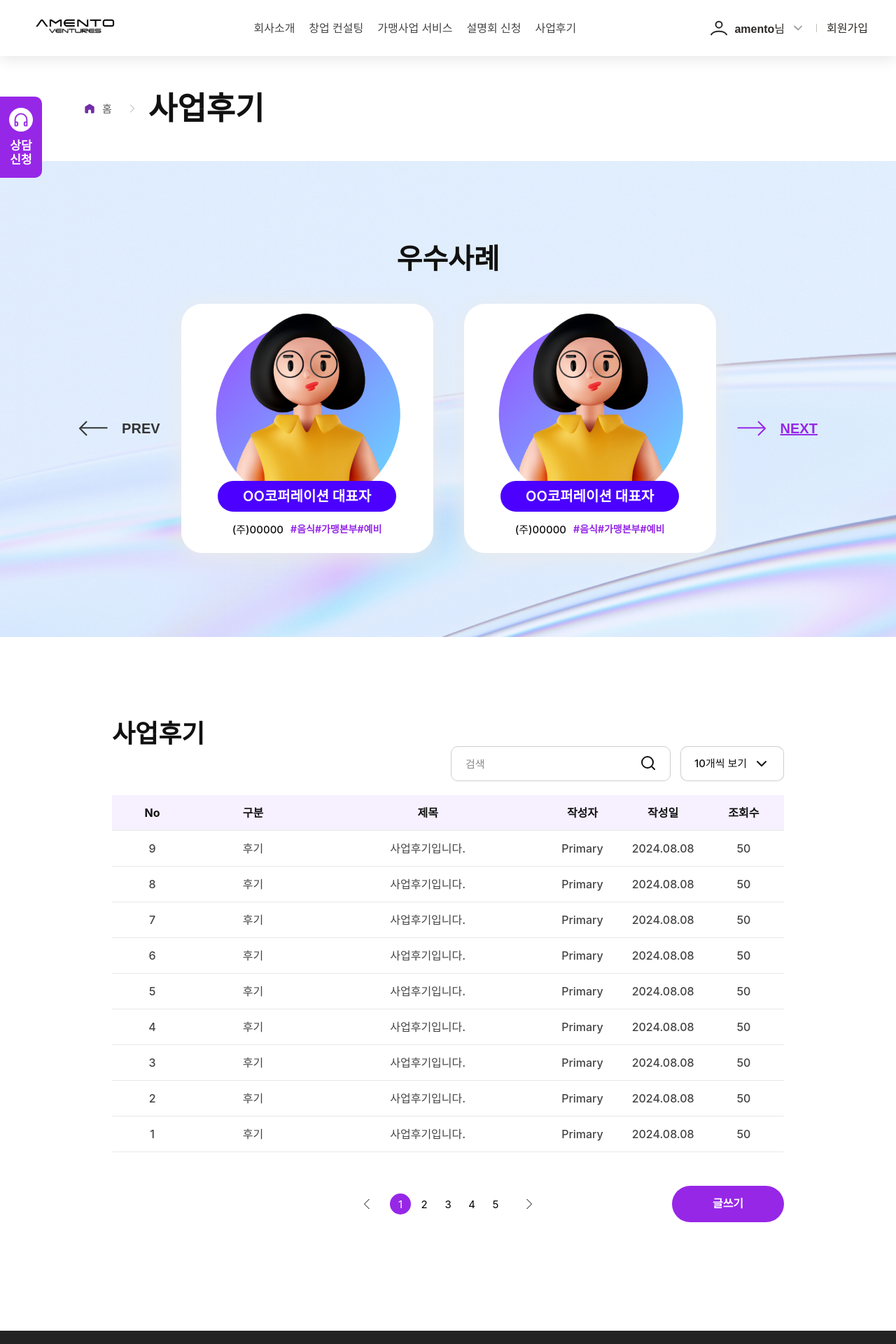
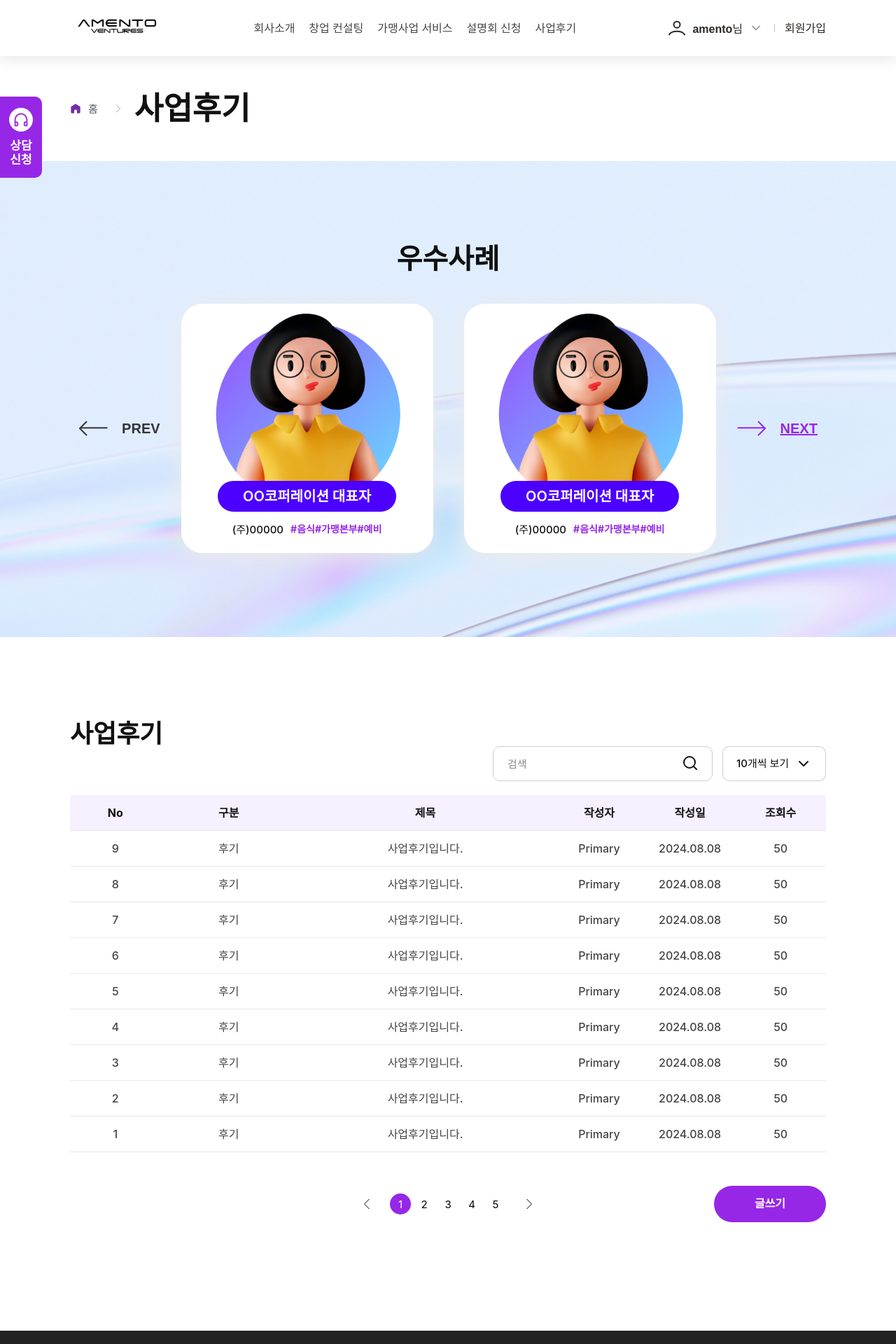
Before and after one commit to kimyeji89/amento, a React (Create React App) app: page /businessReview2 in a window 1280 px wide. Shown: the top 1920 px of the page at 70% size. Built offline with nearby package versions, Linux system fonts and the light colour scheme; a web font is replaced by a local one.

Commit message:
[MOD] 헤더 반응형

```diff
--- a/src/components/table/TablePageWrap.jsx
+++ b/src/components/table/TablePageWrap.jsx
@@ -37,14 +37,18 @@ export function TablePageWrapTypeB({ children }) {
   const ctn = css`
     box-sizing: border-box;
     padding: 120px 210px 176px;
+
+    @media (max-width: 1520px) {
+      padding: 120px 140px 170px;
+    }
     @media (max-width: 1280px) {
-      padding: 120px 160px 166px;
+      padding: 120px 100px 166px;
     }
     @media (max-width: 1024px) {
-      padding: 100px 100px 176px 100px;
+      padding: 100px 65px 176px 65px;
     }
-    @media (max-width: 767px) {
-      padding: 80px 80px 156px 80px;
+    @media (max-width: 768px) {
+      padding: 80px 40px 156px 40px;
     }
     @media (max-width: 375px) {
       padding: 34px 20px 267px 20px;
--- a/src/components/ui/Header.jsx
+++ b/src/components/ui/Header.jsx
@@ -271,19 +271,53 @@ const header = css`
   height: 90px;
   box-shadow: 0px 4px 20px 0px #0000001a;
   background-color: var(--white);
-  @media (max-width: 1919px) {
+  padding: 0 210px;
+  box-sizing: border-box;
+
+
+  // @media (max-width: 1919px) {
+  //   box-sizing: border-box;
+  //   padding: 0 40px;
+  // }
+  // @media (max-width: 1280px) {
+  //   height: 80px;
+  // }
+  // @media (max-width: 1024px) {
+  //   height: 70px;
+  // }
+  // @media (max-width: 767px) {
+  //   height: fit-content;
+  //   padding: 18px 10px;
+  // }
+
+  @media (min-width: 1921px) {
+  box-sizing: content: box;
+  padding: 0;
+  }
+
+  @media (max-width: 1520px) {
     box-sizing: border-box;
-    padding: 0 40px;
+    padding: 0 140px;
+  }
+
+  @media (max-width: 1400px){
+
   }
   @media (max-width: 1280px) {
+    padding: 0 100px;
     height: 80px;
   }
   @media (max-width: 1024px) {
+    padding: 0 65px;
     height: 70px;
   }
-  @media (max-width: 767px) {
+  @media (max-width: 800px){
     height: fit-content;
-    padding: 18px 10px;
+    padding: 20px 40px;
+  }
+  @media (max-width: 768px) {
+
+    padding: 18px 40px;
   }
 `;
 
@@ -292,10 +326,15 @@ const ctn = css`
   width: 1500px;
   justify-content: space-between;
   align-items: center;
+  @media (min-width: 1921px) {
+    width: 100%;
+    box-sizing: border-box;
+    padding: 0 210px;
+  }
   @media (max-width: 1919px) {
     width: 100%;
   }
-  @media (max-width: 767px) {
+  @media (max-width: 800px) {
     flex-direction: column;
     gap: 10px;
   }
@@ -314,13 +353,13 @@ const logo = css`
       object-fit: cover;
     }
   }
-  @media (max-width: 1280px) {
+  @media (max-width: 1400px) {
     height: 32px;
   }
   @media (max-width: 1024px) {
     height: 26px;
   }
-  @media (max-width: 767px) {
+  @media (max-width: 800px) {
     height: 26px;
   }
   @media (max-width: 430px) {
@@ -343,7 +382,7 @@ const nav = css`
       gap: 40px;
     }
   }
-  @media (max-width: 1280px) {
+  @media (max-width: 1400px) {
     ul {
       gap: 20px;
     }
@@ -353,7 +392,7 @@ const nav = css`
       gap: 18px;
     }
   }
-  @media (max-width: 767px) {
+  @media (max-width: 800px) {
     ul {
       gap: 16px;
     }
@@ -362,8 +401,6 @@ const nav = css`
   }
   @media (max-width: 375px) {
     display: none;
-  }
-  @media (max-width: 320px) {
   }
 `;
 
@@ -374,20 +411,14 @@ const nav_link = css`
   text-decoration: none;
   color: #454545;
   white-space: nowrap;
-  @media (max-width: 1280px) {
+  @media (max-width: 1400px) {
     font-size: 16px;
   }
   @media (max-width: 950px) {
     font-size: 15px;
   }
-  @media (max-width: 767px) {
+  @media (max-width: 800px) {
     font-size: 14px;
-  }
-  @media (max-width: 499px) {
-  }
-  @media (max-width: 375px) {
-  }
-  @media (max-width: 320px) {
   }
 `;
 
@@ -395,19 +426,11 @@ const link = css`
   font-size: 17px;
   text-decoration: none;
   color: #2c2825;
-  @media (max-width: 1280px) {
+  @media (max-width: 1400px) {
     font-size: 16px;
   }
   @media (max-width: 950px) {
     font-size: 14px;
-  }
-  @media (max-width: 767px) {
-  }
-  @media (max-width: 499px) {
-  }
-  @media (max-width: 375px) {
-  }
-  @media (max-width: 320px) {
   }
 `;
 
@@ -416,7 +439,7 @@ const user = css`
   align-items: center;
   gap: 30px;
   position: relative;
-  @media (max-width: 1280px) {
+  @media (max-width: 1400px) {
     gap: 14px;
   }
   @media (max-width: 1024px) {
@@ -424,14 +447,6 @@ const user = css`
   }
   @media (max-width: 950px) {
     gap: 6px;
-  }
-  @media (max-width: 767px) {
-  }
-  @media (max-width: 499px) {
-  }
-  @media (max-width: 375px) {
-  }
-  @media (max-width: 320px) {
   }
 `;
 
@@ -441,7 +456,7 @@ const user_button = css`
   align-items: center;
   gap: 8px;
   font-size: 17px;
-  @media (max-width: 1280px) {
+  @media (max-width: 1400px) {
     font-size: 16px;
     gap: 7px;
   }
@@ -452,7 +467,7 @@ const user_button = css`
     font-size: 14px;
     gap: 5px;
   }
-  @media (max-width: 767px) {
+  @media (max-width: 800px) {
     gap: 4px;
   }
   @media (max-width: 499px) {
@@ -460,8 +475,6 @@ const user_button = css`
 `;
 
 const user_icon = css`
-  @media (max-width: 1280px) {
-  }
   @media (max-width: 1024px) {
     width: 24px;
     height: 24px;
@@ -472,13 +485,11 @@ const user_icon = css`
 `;
 
 const chev_icon = css`
-  @media (max-width: 1280px) {
-  }
   @media (max-width: 1024px) {
     width: 20px;
     height: 20px;
   }
-  @media (max-width: 767px) {
+  @media (max-width: 800px) {
     width: 18px;
     height: 18px;
   }
@@ -507,14 +518,9 @@ const divider = css`
   height: 12px;
   background-color: #2c2825;
   opacity: 0.3;
-  @media (max-width: 1280px) {
-  }
-  @media (max-width: 1024px) {
-  }
-  @media (max-width: 767px) {
+
+  @media (max-width: 800px) {
     height: 10px;
-  }
-  @media (max-width: 499px) {
   }
 `;
 
@@ -531,7 +537,7 @@ const user_menu = css`
   border-radius: 15px;
   background-color: var(--primary);
   color: #ffffff;
-  @media (max-width: 1280px) {
+  @media (max-width: 1400px) {
     top: calc(100% + 25px);
     width: calc(100% - 48px - 55px + 16px);
     padding: 24px 24px;
@@ -542,7 +548,7 @@ const user_menu = css`
     padding: 22px 20px;
     gap: 10px;
   }
-  @media (max-width: 767px) {
+  @media (max-width: 800px) {
     top: calc(100% + 20px);
     width: calc(100% - 16px - 48px + 16px);
     padding: 20px 16px;
@@ -563,13 +569,13 @@ const user_link = css`
     text-decoration: underline;
     font-weight: 700;
   }
-  @media (max-width: 1280px) {
+  @media (max-width: 1400px) {
     font-size: 16px;
   }
   @media (max-width: 1024px) {
     font-size: 14px;
   }
-  @media (max-width: 767px) {
+  @media (max-width: 800px) {
     font-size: 13px;
   }
   @media (max-width: 499px) {
--- a/src/components/ui/PageTitle.jsx
+++ b/src/components/ui/PageTitle.jsx
@@ -26,33 +26,30 @@ const title_wrap = (hasBorder) => css`
   background-color: var(--white);
   border-bottom: ${hasBorder ? "1px solid #DBDBDB" : "none"};
 
-  @media (max-width: 1680px) {
-    padding: 0 0 0 160px;
-  }
-
   @media (max-width: 1520px) {
     padding: 0 0 0 140px;
   }
 
   @media (max-width: 1280px) {
-    padding: 0 0 0 120px;
+    padding: 0 0 0 100px;
     height: 150px;
   }
 
   @media (max-width: 1024px) {
-    padding: 0 0 0 100px;
+    padding: 0 0 0 65px;
     height: 150px;
   }
 
   @media (max-width: 768px) {
     padding: 0 0 0 40px;
-    padding: 0 0 0 100px;
-    // border-bottom: none;
   }
 
   @media (max-width: 400px) {
+    height: 80px;
+  }
+
+  @media (max-width: 375px) {
     padding: 0 0 0 20px;
-    height: 80px;
   }
 `;
 
```
